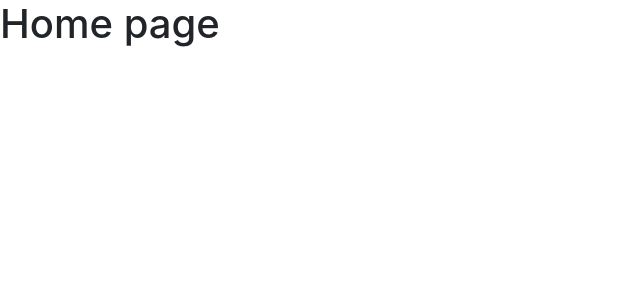
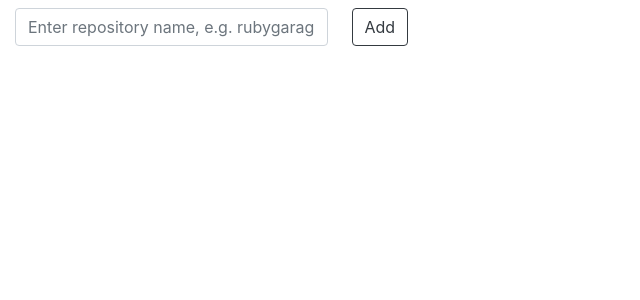
Before and after one commit to andreiiagodka/github-stargazer, a React (Create React App) app: page / in a window 1280 px wide. Shown: the top 300 px of the page, without its empty margins (0-640 px from the left). Built offline with nearby package versions, Linux system fonts and the light colour scheme.

Commit message:
Add markup for search form

```diff
--- a/src/App.js
+++ b/src/App.js
@@ -2,16 +2,18 @@ import React, { Component } from "react";
 import {
   BrowserRouter as Router,
   Switch,
-  Route,
-  Link
+  Route
 } from "react-router-dom";
+import {
+  Container
+} from "react-bootstrap";
 
 import Home from './components/Home/Home';
 import Details from './components/Details/Details';
 
 class App extends Component {
   render() {
-    return (
+    let routes = (
       <Router>
         <Switch>
           <Route path='/details'>
@@ -23,6 +25,12 @@ class App extends Component {
         </Switch>
       </Router>
     )
+
+    return (
+      <Container fluid className='mt-2'>
+        {routes}
+      </Container>
+    )
   }
 }
 
--- a/src/components/Home/Home.js
+++ b/src/components/Home/Home.js
@@ -1,9 +1,20 @@
 import React, { Component } from "react";
+import {
+  Row,
+  Col
+} from "react-bootstrap";
 
+import SearchForm from './SearchForm/SearchForm';
 class Home extends Component {
   render() {
     return (
-      <h1>Home page</h1>
+      <div>
+        <Row>
+          <Col>
+            <SearchForm />
+          </Col>
+        </Row>
+      </div>
     )
   }
 }
--- /dev/null
+++ b/src/components/Home/SearchForm/SearchForm.js
@@ -0,0 +1,30 @@
+import React, { Component } from "react";
+import {
+  Form,
+  FormControl,
+  InputGroup,
+  Button
+} from "react-bootstrap";
+
+class SearchForm extends Component {
+  render() {
+    return (
+      <Form inline>
+        <Form.Control
+          className='col-md-3 mr-4'
+          name='name'
+          id='name'
+          placeholder='Enter repository name, e.g. rubygarage/truemail'
+        />
+        <Button
+          type='submit'
+          variant='outline-dark'
+        >
+          Add
+        </Button>
+      </Form>
+    )
+  }
+}
+
+export default SearchForm
```
